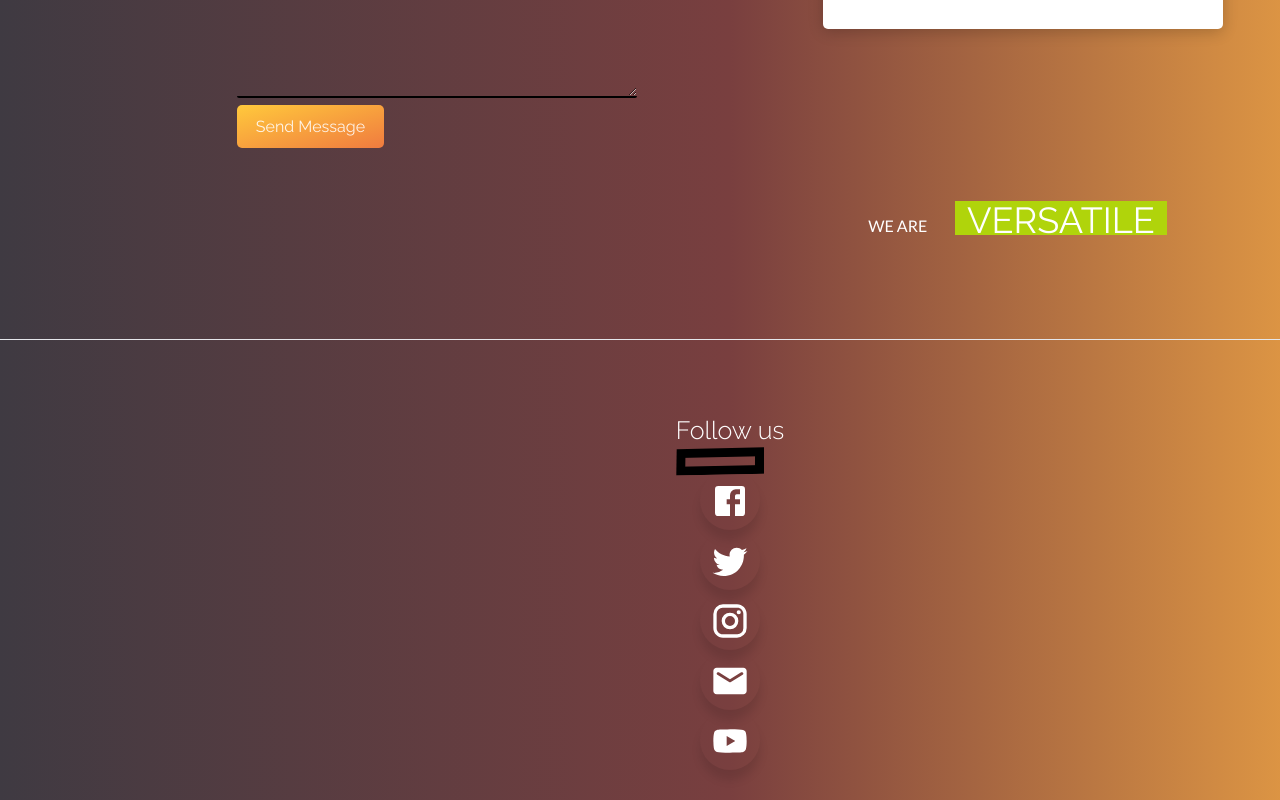
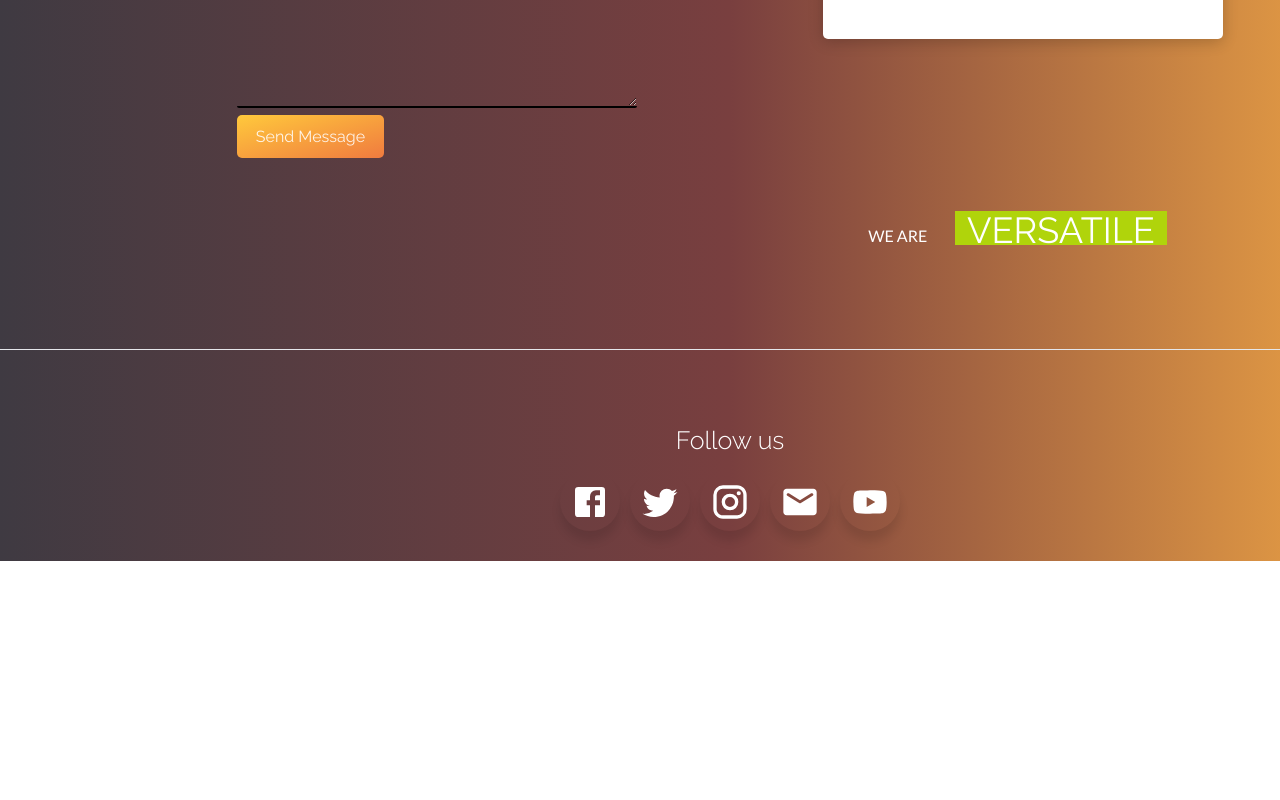
Before and after one commit to MrSohaibAhmed/Thrid-Project, a React (Vite) app: page / in a window 1280 px wide. Shown: the part 8756-9556 px from the top of the page. After the commit the page ends 9317 px from the top, so only its background shows below. Built offline with nearby package versions, Linux system fonts and the light colour scheme.

Commit message:
Revert "About Us component changed"
This reverts commit 0debe99b3e7a436273e662e3724fe6bcc0c2ad60.

```diff
--- a/src/App.jsx
+++ b/src/App.jsx
@@ -3,7 +3,7 @@ import "./App.css";
 import HomeComp from "./Components/HomeComp";
 // import Carousel from "./Components/Carosal/Carousel";
 import PopUp from "./Components/Pop-Up/PopUp";
-// import AboutUsComp from "./Components/AboutUsComp";
+import AboutUsComp from "./Components/AboutUsComp";
 // import OurWorkComp from "./Components/OurWork/OurWorkComp.jsx";
 import BenefitsComp from "./Components/Benefits/BenefitsComp";
 import Gallary from "./Components/Gallary/Gallary";
@@ -11,16 +11,13 @@ import ContactUs from "./Components/ContactUs/ContactUs";
 import Footer from "./Components/Footer/Footer";
 import Cta_section from "./Components/CTA/cta_section";
 import Gallery from './Components/Gallery_two/Gallery';
-import AboutUsComp from "./Components/AboutUsTwo";
-
 function App() {
   return (
     <>
       <NavbarComp />
       <div className=" mt-0">
         <HomeComp />
-        <AboutUsComp/>
-        {/* <AboutUsComp /> */}
+        <AboutUsComp />
         <PopUp />
         <BenefitsComp />
         {/* <Gallary /> */}
--- a/src/Components/AboutUsTwo.jsx
+++ /dev/null
@@ -1,72 +0,0 @@
-import { images } from "../assets/ImpoerImages";
-
-// Carousel
-import Carousel from "../Components/Carosal/Carousel";
-import "animate.css";
-
-function AboutUsComp() {
-  return (
-    <div
-      className="w-full  flex flex-col gap-6 justify-center items-center min-h-[700px]"
-      name="about"
-      id="about"
-    >
-      {/* About Us */}
-      <div class="wrapper">
-  <div class="aboutcard">
-  <div className="about_us_img">
-          <img src={images.AboutUs} alt="about us" />
-        </div>
-    <h1>
-      <span class="enclosed">About Us</span>
-    </h1>
-
-  </div>
-
-</div>
-      {/* <div className="about_us_sec animate__animated animate__fadeInUp">
-        <div className="about_us_img">
-          <img src={images.AboutUs} alt="about us" />
-        </div>
-        <div className="about_us_content">
-          <h1 className="heading-text mt-10 ">About Us</h1>
-          <p className="content-text p-2">
-            At ThriD, our mission is to revolutionize the way you perceive and
-            engage with the physical world.
-          </p>
-          <p className="content-text p-2">
-            Inspired by the transformative capabilities of cutting-edge spatial
-            data technology, we're committed to reshaping spatial exploration.
-          </p>
-        </div>
-      </div> */}
-      <div className="doted_section"></div>
-      <Carousel />
-      <div className="doted_section"></div>
-
-      {/* our vision */}
-      <div className="our_vision_sec" id="vision">
-        <div className="our_vision_content animate__animated animate__slideInLeft">
-          <h1 className="heading-text mt-10 pb-5">Our Vision</h1>
-          <h4 className="pb-5">We have a bold and transformative vision:</h4>
-          <p className="content-text pb-5">
-            To empower individuals and industries to harness the full potential
-            of physical spaces. Through our advanced 3D scanning technology, we
-            create immersive digital replicas of the real world.
-          </p>
-          <ul>
-            <li>Enabling spatial innovation worldwide</li>
-            <li>Revolutionizing property management</li>
-            <li>Enhancing architectural design processes</li>
-            <li>Empowering immersive education experiences</li>
-          </ul>
-        </div>
-        <div className="our_vision_img animate__animated animate__slideInRight">
-          <img src={images.OurVision} alt="our vision" />
-        </div>
-      </div>
-    </div>
-  );
-}
-
-export default AboutUsComp;
--- a/src/index.css
+++ b/src/index.css
@@ -188,84 +188,3 @@ body {
 }
 
 /* nav bar css */
-
-
-
-
-
-
-
-
-
-
-
-
-
-.wrapper {
-  position: relative;
-  perspective: 40em;
-  display: grid;
-  transform-style: preserve-3d;
-}
-
-.aboutcard {
-  grid-area: 1 / 1;
-  height: 500px;
-  width: 800px;
-  transform: translateX(5px) rotateY(5deg) rotateX(5deg);
-  background: rgba(249, 198, 26, 0.88);
-  display: flex;
-  justify-content: flex-start;
-  align-items: center;
-  padding: 30px;
-  color: #000;
-  text-transform: uppercase;
-  font-size: 60px;
-  font-weight: 900;
-  backface-visibility: hidden;
-  box-shadow: 0 10px 30px -3px rgba(0,0,0,.1);
-}
-
-h1 {
-  font-size: 60px;
-  font-weight: 900;
-}
-
-.aboutcard .enclosed {
-  background: #000;
-  line-height: 1;
-  color: rgba(249, 198, 26, 1);
-  padding: 0 5px;
-  display: inline-block;
-  transform: translate(-1px, 1px) scale(0.75);
-  transform-origin: right center;
-}
-
-.wrapper:before {
-  --bw: 9px;
-  grid-area: 1 / 1;
-  content: '';
-  backface-visibility: hidden;
-  height: 100%;
-  width: 100%;
-  margin-top: calc(-1 * var(--bw));
-  margin-left: calc(-1 * var(--bw));
-  background: transparent;
-  transform: translateX(-10px) rotateY(-5deg) rotateX(5deg) scale(1);
-  pointer-events: none;
-  border: var(--bw) solid #000;
-  box-sizing: content-box;
-}
-
-
-.wrapper:hover > div,
-.wrapper:hover:before {
-  transform: none;
-}
-
-
-.wrapper > div,
-.wrapper:before {
-  will-change: transform;
-  transition: .3s transform cubic-bezier(.25,.46,.45,1);
-}
```
